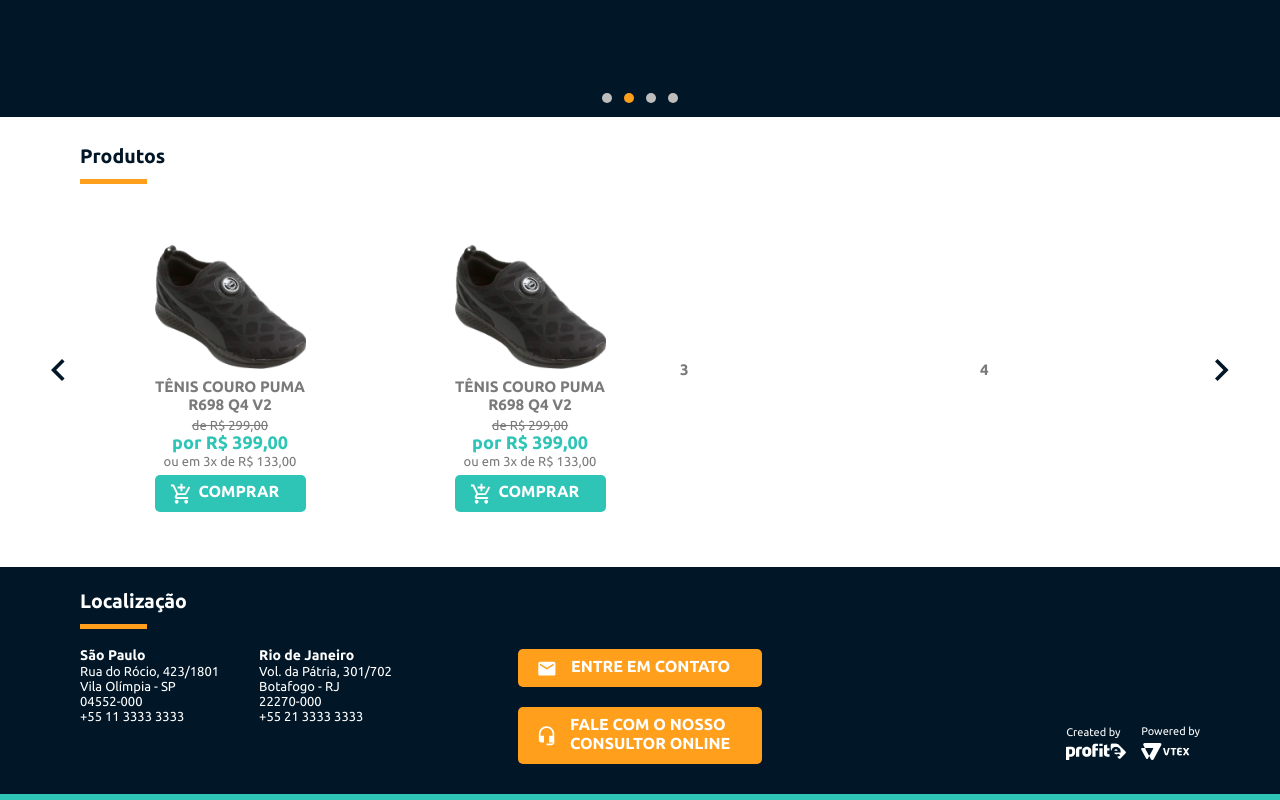
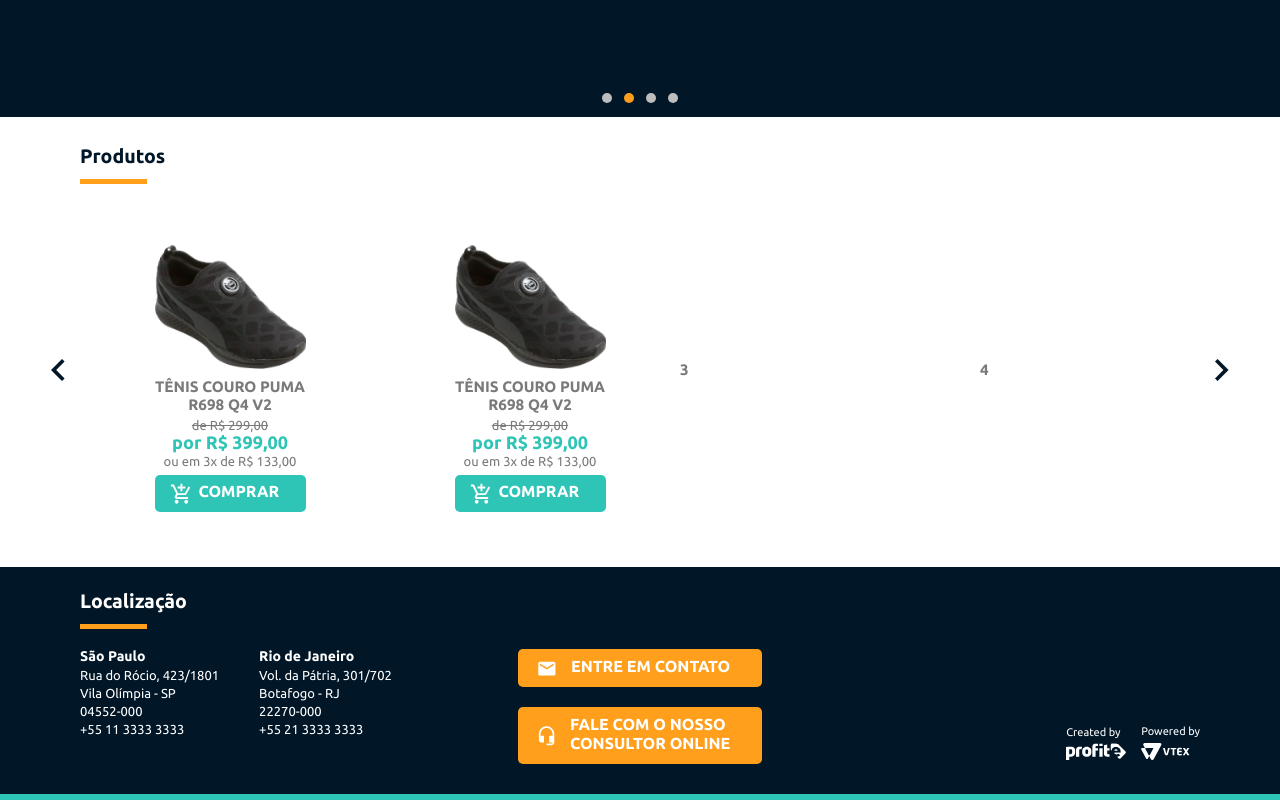
Before and after one commit to arthurgimenes/teste-profite, a React (Create React App) app: page / in a window 1280 px wide. Shown: the part 407-1207 px from the top of the page. Built offline with nearby package versions, Linux system fonts and the light colour scheme.

Commit message:
Altura da linha no endereço

```diff
--- a/src/assets/scss/footer/_address.scss
+++ b/src/assets/scss/footer/_address.scss
@@ -14,6 +14,7 @@
 
   &__span {
     display: block;
+    line-height: 18px;
   }
 
   &__city {
```
